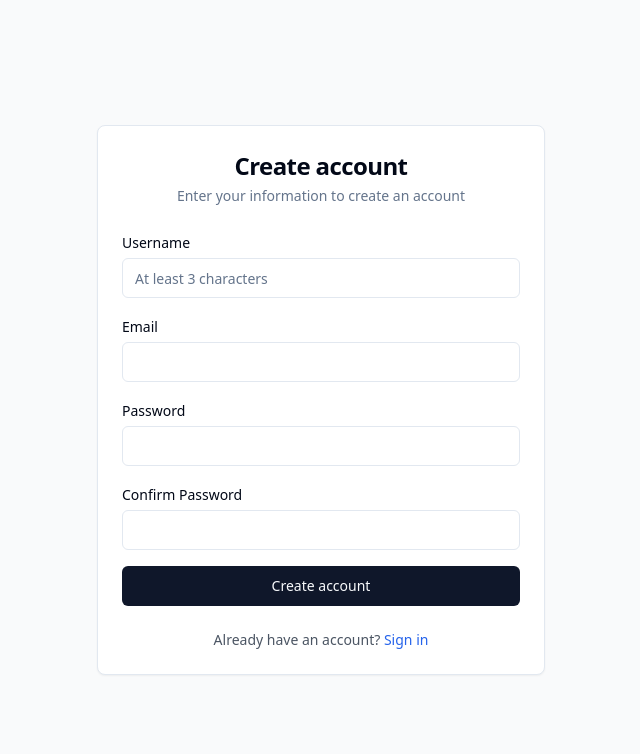
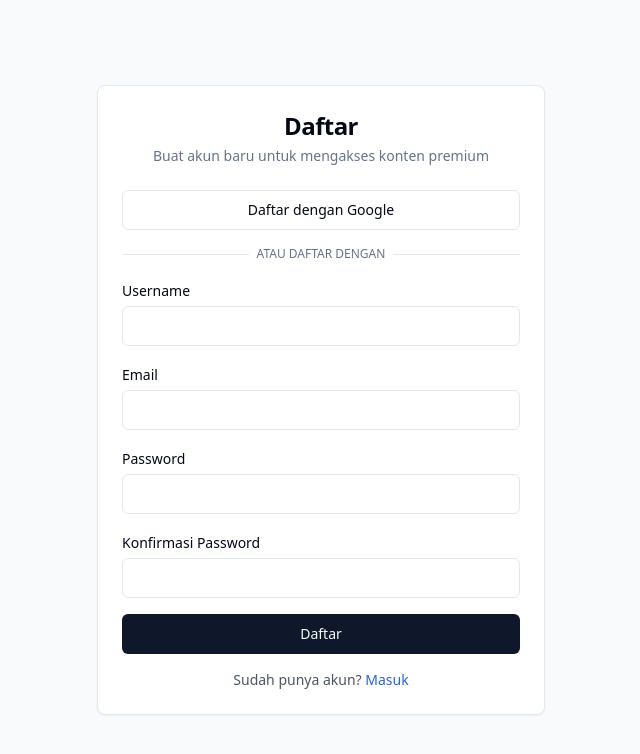
Before and after one commit to fmd-kotabanjar/bincang-kecil-backend, a React (Vite) app: page /register in a window 1280 px wide. Shown: the top 754 px of the page, without its empty margins (319-959 px from the left). Built offline with nearby package versions, Linux system fonts and the light colour scheme.

Commit message:
Add Google sign-in button
Implement Google sign-in button on the login page, using the configured Google OAuth settings.

```diff
--- a/src/contexts/AuthContext.tsx
+++ b/src/contexts/AuthContext.tsx
@@ -24,6 +24,7 @@ interface AuthContextType {
   loading: boolean;
   signUp: (email: string, password: string, username: string) => Promise<void>;
   signIn: (email: string, password: string) => Promise<void>;
+  signInWithGoogle: () => Promise<void>;
   signOut: () => Promise<void>;
   refreshPermissions: () => Promise<void>;
 }
@@ -132,6 +133,17 @@ export const AuthProvider: React.FC<{ children: React.ReactNode }> = ({ children
     if (error) throw error;
   };
 
+  const signInWithGoogle = async () => {
+    const { error } = await supabase.auth.signInWithOAuth({
+      provider: 'google',
+      options: {
+        redirectTo: `${window.location.origin}/dashboard`
+      }
+    });
+
+    if (error) throw error;
+  };
+
   const signOut = async () => {
     const { error } = await supabase.auth.signOut();
     if (error) throw error;
@@ -144,6 +156,7 @@ export const AuthProvider: React.FC<{ children: React.ReactNode }> = ({ children
     loading,
     signUp,
     signIn,
+    signInWithGoogle,
     signOut,
     refreshPermissions
   };
--- a/src/pages/LoginPage.tsx
+++ b/src/pages/LoginPage.tsx
@@ -7,12 +7,14 @@ import { Input } from '@/components/ui/input';
 import { Label } from '@/components/ui/label';
 import { Card, CardContent, CardDescription, CardHeader, CardTitle } from '@/components/ui/card';
 import { useToast } from '@/hooks/use-toast';
+import { Separator } from '@/components/ui/separator';
 
 const LoginPage: React.FC = () => {
   const [email, setEmail] = useState('');
   const [password, setPassword] = useState('');
   const [loading, setLoading] = useState(false);
-  const { signIn } = useAuth();
+  const [googleLoading, setGoogleLoading] = useState(false);
+  const { signIn, signInWithGoogle } = useAuth();
   const navigate = useNavigate();
   const { toast } = useToast();
 
@@ -23,13 +25,13 @@ const LoginPage: React.FC = () => {
     try {
       await signIn(email, password);
       toast({
-        title: "Login successful",
-        description: "Welcome back!"
+        title: "Login berhasil",
+        description: "Selamat datang kembali!"
       });
       navigate('/dashboard');
     } catch (error: any) {
       toast({
-        title: "Login failed",
+        title: "Login gagal",
         description: error.message,
         variant: "destructive"
       });
@@ -38,16 +40,50 @@ const LoginPage: React.FC = () => {
     }
   };
 
+  const handleGoogleLogin = async () => {
+    setGoogleLoading(true);
+    try {
+      await signInWithGoogle();
+    } catch (error: any) {
+      toast({
+        title: "Google login gagal",
+        description: error.message,
+        variant: "destructive"
+      });
+      setGoogleLoading(false);
+    }
+  };
+
   return (
     <div className="min-h-screen flex items-center justify-center bg-gray-50 py-12 px-4 sm:px-6 lg:px-8">
       <Card className="w-full max-w-md">
         <CardHeader className="space-y-1">
-          <CardTitle className="text-2xl font-bold text-center">Sign in</CardTitle>
+          <CardTitle className="text-2xl font-bold text-center">Masuk</CardTitle>
           <CardDescription className="text-center">
-            Enter your email and password to access your account
+            Masukkan email dan password untuk mengakses akun Anda
           </CardDescription>
         </CardHeader>
-        <CardContent>
+        <CardContent className="space-y-4">
+          <Button
+            onClick={handleGoogleLogin}
+            disabled={googleLoading}
+            variant="outline"
+            className="w-full"
+          >
+            {googleLoading ? 'Memproses...' : 'Masuk dengan Google'}
+          </Button>
+
+          <div className="relative">
+            <div className="absolute inset-0 flex items-center">
+              <Separator className="w-full" />
+            </div>
+            <div className="relative flex justify-center text-xs uppercase">
+              <span className="bg-background px-2 text-muted-foreground">
+                Atau lanjutkan dengan
+              </span>
+            </div>
+          </div>
+
           <form onSubmit={handleSubmit} className="space-y-4">
             <div>
               <Label htmlFor="email">Email</Label>
@@ -72,14 +108,15 @@ const LoginPage: React.FC = () => {
               />
             </div>
             <Button type="submit" className="w-full" disabled={loading}>
-              {loading ? 'Signing in...' : 'Sign in'}
+              {loading ? 'Memproses...' : 'Masuk'}
             </Button>
           </form>
+
           <div className="mt-6 text-center">
             <p className="text-sm text-gray-600">
-              Don't have an account?{' '}
+              Belum punya akun?{' '}
               <Link to="/register" className="font-medium text-blue-600 hover:text-blue-500">
-                Sign up
+                Daftar
               </Link>
             </p>
           </div>
--- a/src/pages/RegisterPage.tsx
+++ b/src/pages/RegisterPage.tsx
@@ -7,6 +7,7 @@ import { Input } from '@/components/ui/input';
 import { Label } from '@/components/ui/label';
 import { Card, CardContent, CardDescription, CardHeader, CardTitle } from '@/components/ui/card';
 import { useToast } from '@/hooks/use-toast';
+import { Separator } from '@/components/ui/separator';
 
 const RegisterPage: React.FC = () => {
   const [username, setUsername] = useState('');
@@ -14,7 +15,8 @@ const RegisterPage: React.FC = () => {
   const [password, setPassword] = useState('');
   const [confirmPassword, setConfirmPassword] = useState('');
   const [loading, setLoading] = useState(false);
-  const { signUp } = useAuth();
+  const [googleLoading, setGoogleLoading] = useState(false);
+  const { signUp, signInWithGoogle } = useAuth();
   const navigate = useNavigate();
   const { toast } = useToast();
 
@@ -23,17 +25,8 @@ const RegisterPage: React.FC = () => {
 
     if (password !== confirmPassword) {
       toast({
-        title: "Password mismatch",
-        description: "Passwords do not match",
-        variant: "destructive"
-      });
-      return;
-    }
-
-    if (username.length < 3 || !/^[a-zA-Z0-9_]+$/.test(username)) {
-      toast({
-        title: "Invalid username",
-        description: "Username must be at least 3 characters and contain only letters, numbers, and underscores",
+        title: "Password tidak cocok",
+        description: "Pastikan password dan konfirmasi password sama",
         variant: "destructive"
       });
       return;
@@ -44,13 +37,13 @@ const RegisterPage: React.FC = () => {
     try {
       await signUp(email, password, username);
       toast({
-        title: "Account created",
-        description: "Please check your email for verification"
+        title: "Registrasi berhasil",
+        description: "Akun Anda berhasil dibuat!"
       });
-      navigate('/login');
+      navigate('/dashboard');
     } catch (error: any) {
       toast({
-        title: "Registration failed",
+        title: "Registrasi gagal",
         description: error.message,
         variant: "destructive"
       });
@@ -59,16 +52,50 @@ const RegisterPage: React.FC = () => {
     }
   };
 
+  const handleGoogleLogin = async () => {
+    setGoogleLoading(true);
+    try {
+      await signInWithGoogle();
+    } catch (error: any) {
+      toast({
+        title: "Google login gagal",
+        description: error.message,
+        variant: "destructive"
+      });
+      setGoogleLoading(false);
+    }
+  };
+
   return (
     <div className="min-h-screen flex items-center justify-center bg-gray-50 py-12 px-4 sm:px-6 lg:px-8">
       <Card className="w-full max-w-md">
         <CardHeader className="space-y-1">
-          <CardTitle className="text-2xl font-bold text-center">Create account</CardTitle>
+          <CardTitle className="text-2xl font-bold text-center">Daftar</CardTitle>
           <CardDescription className="text-center">
-            Enter your information to create an account
+            Buat akun baru untuk mengakses konten premium
           </CardDescription>
         </CardHeader>
-        <CardContent>
+        <CardContent className="space-y-4">
+          <Button
+            onClick={handleGoogleLogin}
+            disabled={googleLoading}
+            variant="outline"
+            className="w-full"
+          >
+            {googleLoading ? 'Memproses...' : 'Daftar dengan Google'}
+          </Button>
+
+          <div className="relative">
+            <div className="absolute inset-0 flex items-center">
+              <Separator className="w-full" />
+            </div>
+            <div className="relative flex justify-center text-xs uppercase">
+              <span className="bg-background px-2 text-muted-foreground">
+                Atau daftar dengan
+              </span>
+            </div>
+          </div>
+
           <form onSubmit={handleSubmit} className="space-y-4">
             <div>
               <Label htmlFor="username">Username</Label>
@@ -79,7 +106,6 @@ const RegisterPage: React.FC = () => {
                 onChange={(e) => setUsername(e.target.value)}
                 required
                 className="mt-1"
-                placeholder="At least 3 characters"
               />
             </div>
             <div>
@@ -105,7 +131,7 @@ const RegisterPage: React.FC = () => {
               />
             </div>
             <div>
-              <Label htmlFor="confirmPassword">Confirm Password</Label>
+              <Label htmlFor="confirmPassword">Konfirmasi Password</Label>
               <Input
                 id="confirmPassword"
                 type="password"
@@ -116,14 +142,15 @@ const RegisterPage: React.FC = () => {
               />
             </div>
             <Button type="submit" className="w-full" disabled={loading}>
-              {loading ? 'Creating account...' : 'Create account'}
+              {loading ? 'Memproses...' : 'Daftar'}
             </Button>
           </form>
+
           <div className="mt-6 text-center">
             <p className="text-sm text-gray-600">
-              Already have an account?{' '}
+              Sudah punya akun?{' '}
               <Link to="/login" className="font-medium text-blue-600 hover:text-blue-500">
-                Sign in
+                Masuk
               </Link>
             </p>
           </div>
```
